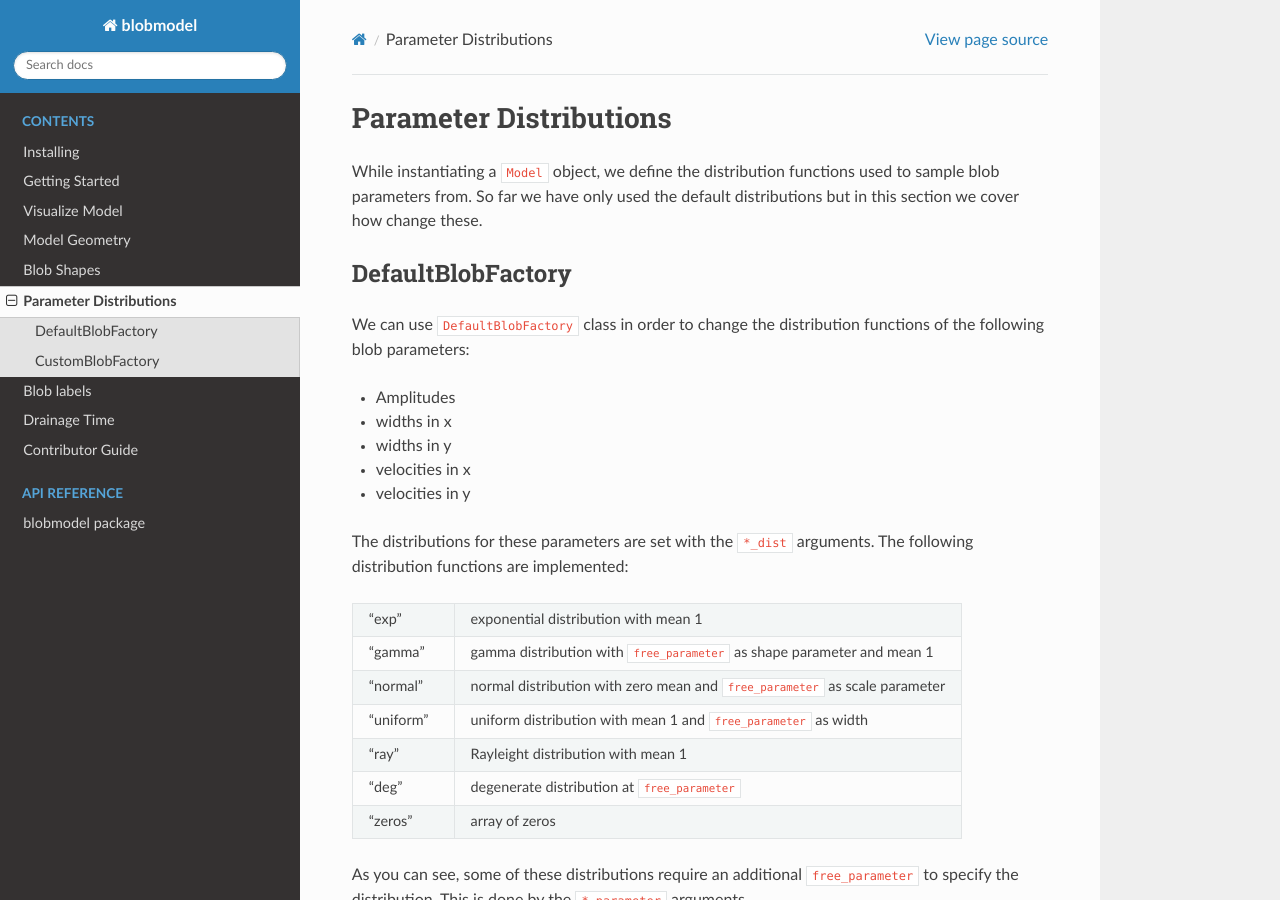
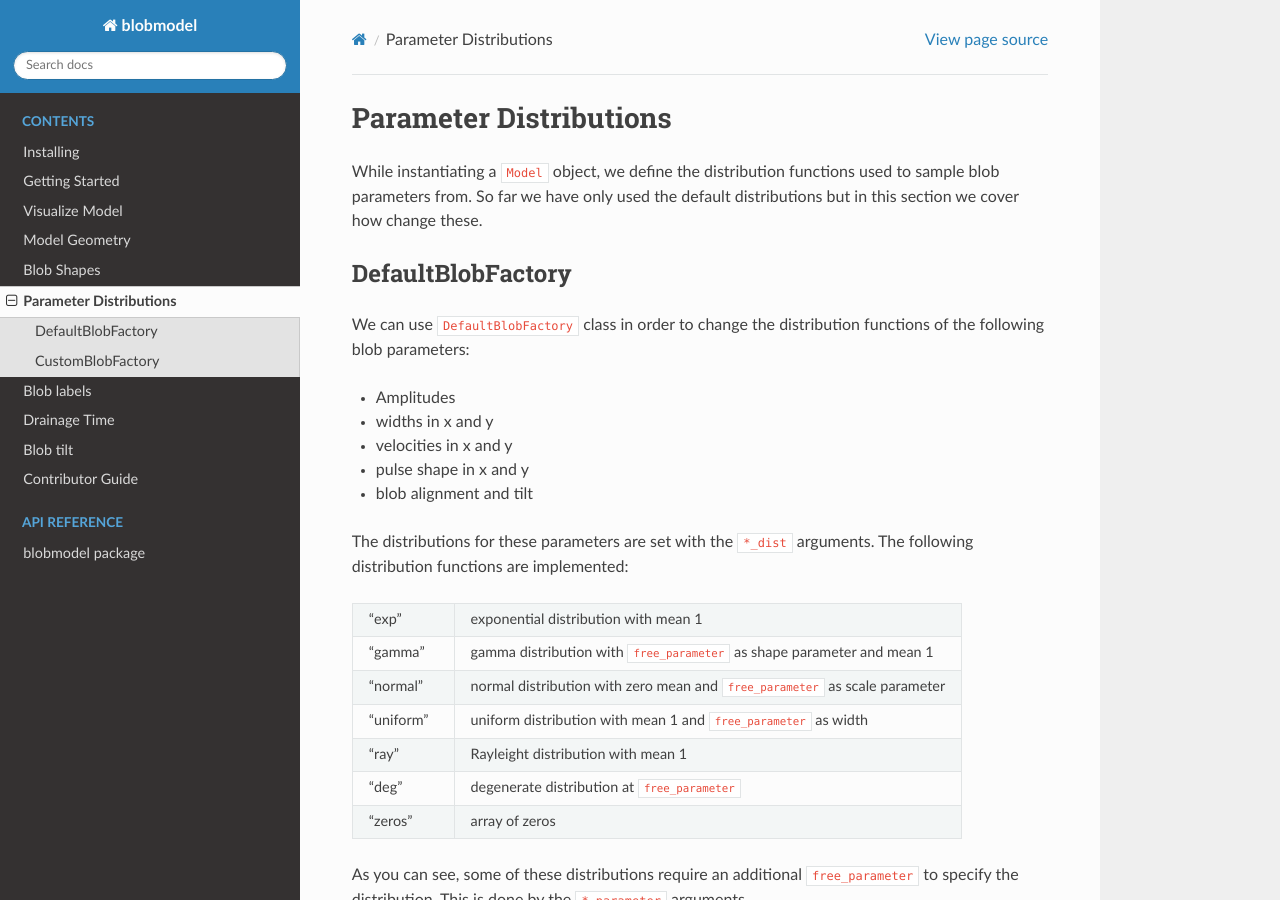
Before and after one commit to uit-cosmo/blobmodel, a Sphinx documentation site: the page built from docs/parameter_distributions.rst, in a window 1280 px wide and 900 px high. Built offline with Sphinx 7.4.7 and the Read the Docs theme 3.1.0, drawn with Linux system fonts in a browser that asks for light colours; pages that are not in the unit, such as notebooks, are missing from menus.

```diff
--- a/docs/index.rst
+++ b/docs/index.rst
@@ -66,7 +66,7 @@ Alternatively, you can take a look at the examples gallery at :py:mod:`blobmodel
    parameter_distributions
    blob_labels
    drainage_time
-   blob_alignment
+   blob_tilt
    contributor_guide
 
 
--- a/docs/parameter_distributions.rst
+++ b/docs/parameter_distributions.rst
@@ -13,10 +13,10 @@ DefaultBlobFactory
 We can use ``DefaultBlobFactory`` class in order to change the distribution functions of the following blob parameters:
 
 * Amplitudes
-* widths in x
-* widths in y
-* velocities in x
-* velocities in y
+* widths in x and y
+* velocities in x and y
+* pulse shape in x and y
+* blob alignment and tilt
 
 The distributions for these parameters are set with the ``*_dist`` arguments. The following distribution functions are implemented:
 
```
Also changed, not shown: docs/getting_started.rst (+24 -12 lines), 5 other files.
